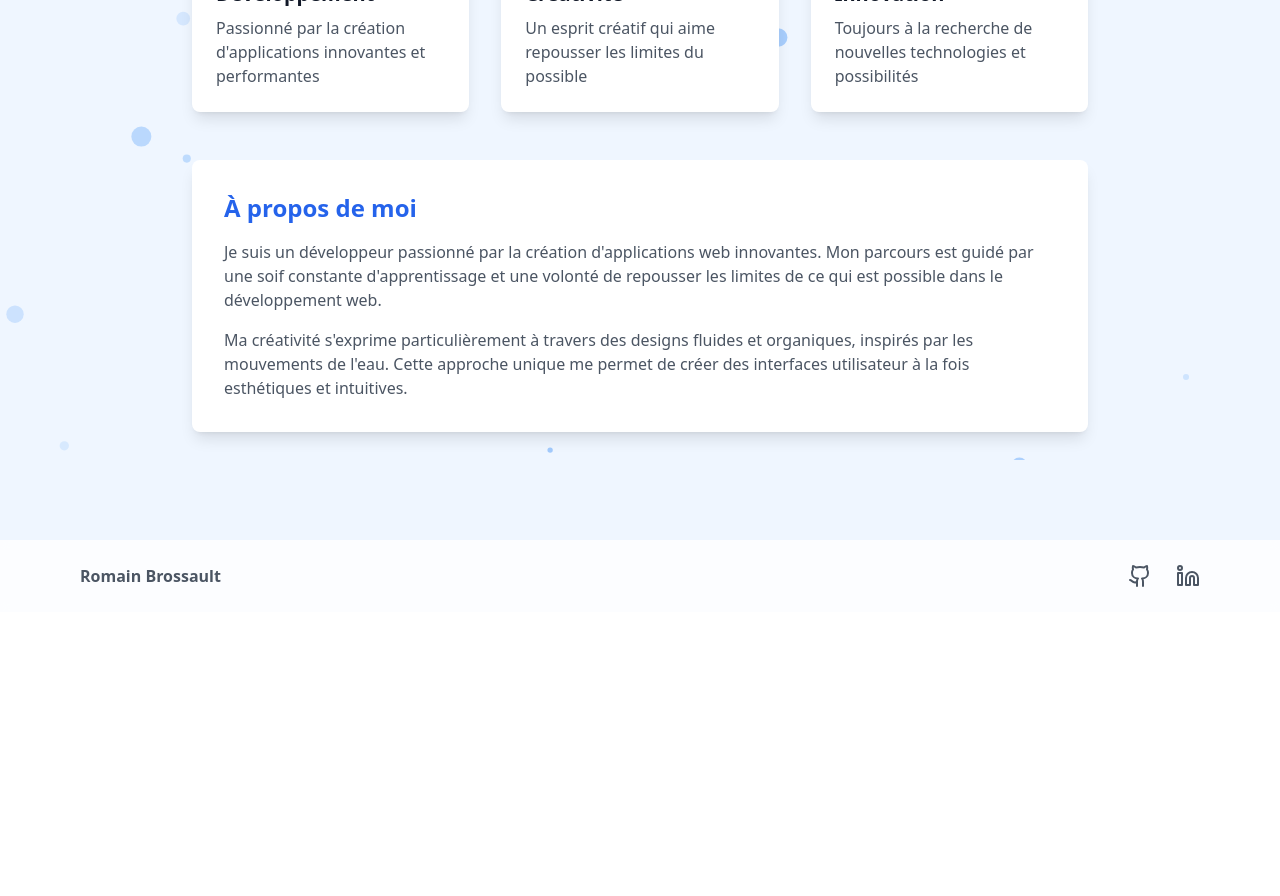
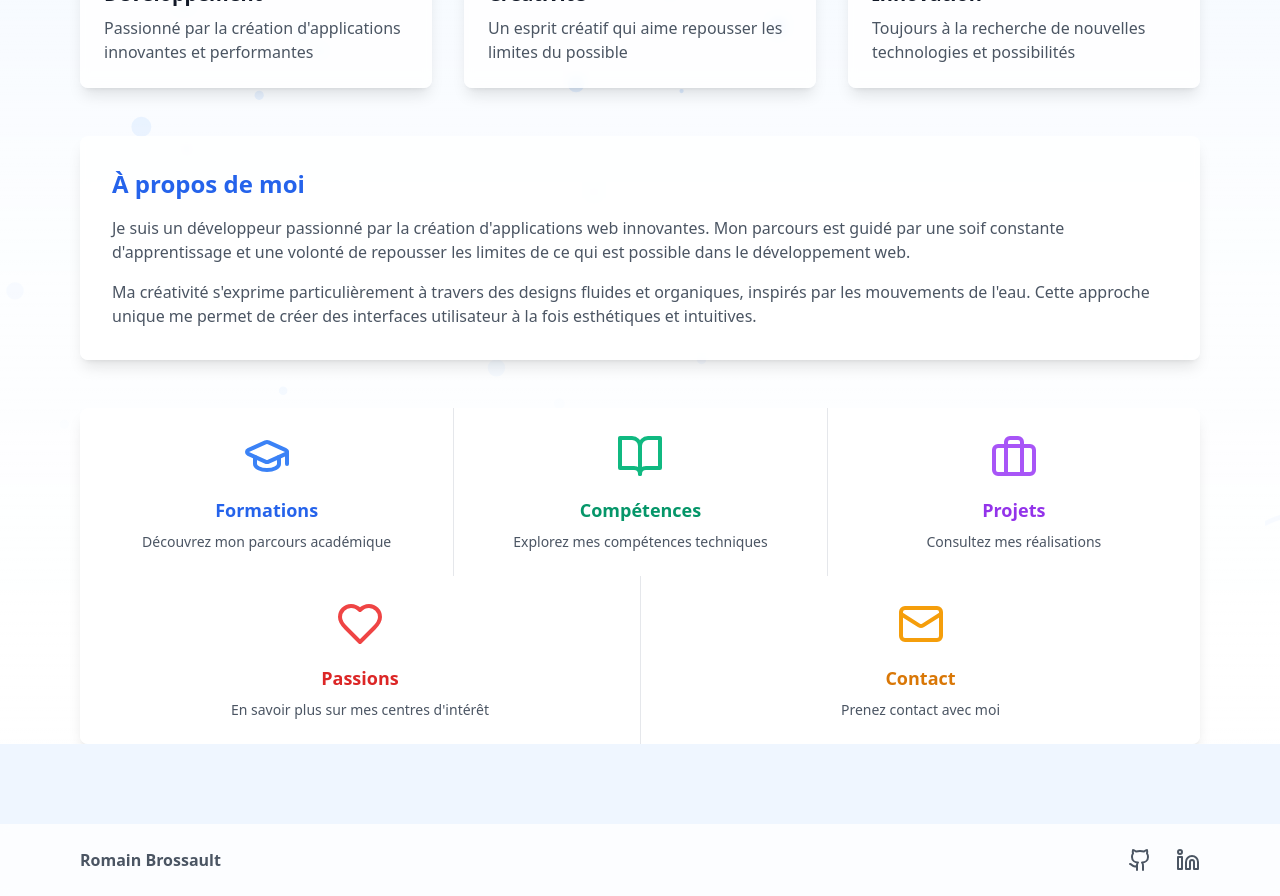
Before and after one commit to romainbrossault/portfolio, a React (Vite) app: page / in a window 1280 px wide. Shown: the part 340-1236 px from the top of the page. Before the commit the page ends 952 px from the top, so only its background shows below. Built offline with nearby package versions, Linux system fonts and the light colour scheme.

Commit message:
better animations

```diff
--- a/src/pages/Home.tsx
+++ b/src/pages/Home.tsx
@@ -1,15 +1,91 @@
-import React from 'react';
+import React, { useEffect, useRef } from 'react';
 import { motion } from 'framer-motion';
-import { Code, Palette, Rocket } from 'lucide-react';
+import { Code, Palette, Rocket, GraduationCap, Briefcase, Heart, Mail, BookOpen } from 'lucide-react';
+import { Link } from 'react-router-dom';
+import { useTheme } from '../context/ThemeContext';
 
 export default function Home() {
+  const { theme } = useTheme();
+  const parallaxRef = useRef<HTMLDivElement>(null);
+
+  useEffect(() => {
+    const handleScroll = () => {
+      if (parallaxRef.current) {
+        const scrolled = window.scrollY;
+        const speed = 0.5;
+        parallaxRef.current.style.transform = `translate3d(0, ${scrolled * speed}px, 0)`;
+      }
+    };
+
+    window.addEventListener('scroll', handleScroll);
+    return () => window.removeEventListener('scroll', handleScroll);
+  }, []);
+
   return (
     <motion.div
       initial={{ opacity: 0, y: 20 }}
       animate={{ opacity: 1, y: 0 }}
-      className="min-h-screen pt-20 px-4"
+      className="min-h-screen relative overflow-hidden"
     >
-      <div className="max-w-4xl mx-auto">
+      {/* Parallax Background */}
+      <div className="fixed inset-0 z-0">
+        <div ref={parallaxRef} className="absolute inset-0 min-h-[150vh]">
+          {/* Bulles animées */}
+          {[...Array(20)].map((_, i) => (
+            <motion.div
+              key={i}
+              className="bubble-svg"
+              style={{
+                top: `${Math.random() * 150}vh`,
+                left: `${Math.random() * 100}vw`,
+              }}
+              animate={{
+                y: [0, -100, 0],
+                x: [0, Math.random() * 50 - 25, 0],
+                scale: [1, 1.2, 1]
+              }}
+              transition={{
+                duration: Math.random() * 10 + 15,
+                repeat: Infinity,
+                ease: "easeInOut"
+              }}
+            />
+          ))}
+
+          {/* Poissons SVG */}
+          {[...Array(8)].map((_, i) => (
+            <motion.svg
+              key={`fish-${i}`}
+              viewBox="0 0 100 40"
+              className="fish-svg"
+              style={{
+                top: `${Math.random() * 150}vh`,
+              }}
+              initial={{ x: -100 }}
+              animate={{
+                x: [window.innerWidth + 100, -100],
+                y: [0, Math.random() * 100 - 50, 0]
+              }}
+              transition={{
+                duration: Math.random() * 20 + 30,
+                repeat: Infinity,
+                ease: "linear",
+                delay: Math.random() * 10
+              }}
+            >
+              <path
+                d="M 10,20 C 30,10 40,10 50,20 C 60,30 70,30 90,20 L 90,25 C 70,35 60,35 50,25 C 40,15 30,15 10,25 Z"
+                className={theme === 'light' ? 'fill-blue-400' : 'fill-blue-600'}
+                opacity="0.6"
+              />
+            </motion.svg>
+          ))}
+        </div>
+      </div>
+
+      {/* Content */}
+      <div className="relative z-10 bg-gradient-to-b from-transparent via-white/80 to-white dark:via-gray-900/80 dark:to-gray-900">
+        <div className="max-w-6xl mx-auto px-4 pt-20">
           <motion.div
             initial={{ scale: 0.9 }}
             animate={{ scale: 1 }}
@@ -30,21 +106,21 @@ export default function Home() {
             transition={{ delay: 0.2 }}
           >
             <div className="grid md:grid-cols-3 gap-8 mb-12">
-            <div className="bg-white dark:bg-blue-900/50 p-6 rounded-lg shadow-lg">
+              <div className="bg-white/80 dark:bg-blue-900/50 backdrop-blur-sm p-6 rounded-lg shadow-lg">
                 <Code className="w-12 h-12 text-blue-500 mb-4" />
                 <h3 className="text-xl font-semibold mb-2">Développement</h3>
                 <p className="text-gray-600 dark:text-gray-300">
                   Passionné par la création d'applications innovantes et performantes
                 </p>
               </div>
-            <div className="bg-white dark:bg-blue-900/50 p-6 rounded-lg shadow-lg">
+              <div className="bg-white/80 dark:bg-blue-900/50 backdrop-blur-sm p-6 rounded-lg shadow-lg">
                 <Palette className="w-12 h-12 text-blue-500 mb-4" />
                 <h3 className="text-xl font-semibold mb-2">Créativité</h3>
                 <p className="text-gray-600 dark:text-gray-300">
                   Un esprit créatif qui aime repousser les limites du possible
                 </p>
               </div>
-            <div className="bg-white dark:bg-blue-900/50 p-6 rounded-lg shadow-lg">
+              <div className="bg-white/80 dark:bg-blue-900/50 backdrop-blur-sm p-6 rounded-lg shadow-lg">
                 <Rocket className="w-12 h-12 text-blue-500 mb-4" />
                 <h3 className="text-xl font-semibold mb-2">Innovation</h3>
                 <p className="text-gray-600 dark:text-gray-300">
@@ -53,7 +129,7 @@ export default function Home() {
               </div>
             </div>
 
-          <div className="bg-white dark:bg-blue-900/50 p-8 rounded-lg shadow-lg">
+            <div className="bg-white/80 dark:bg-blue-900/50 backdrop-blur-sm p-8 rounded-lg shadow-lg mb-12">
               <h2 className="text-2xl font-bold mb-4 text-blue-600 dark:text-blue-300">
                 À propos de moi
               </h2>
@@ -68,7 +144,77 @@ export default function Home() {
                 permet de créer des interfaces utilisateur à la fois esthétiques et intuitives.
               </p>
             </div>
+
+            <div className="bg-white/80 dark:bg-blue-900/50 backdrop-blur-sm rounded-lg shadow-lg overflow-hidden">
+              <div className="grid grid-cols-1 md:grid-cols-3 divide-y md:divide-y-0 md:divide-x divide-gray-200 dark:divide-gray-700">
+                {/* Premier étage */}
+                <Link to="/formations" className="group p-6 hover:bg-blue-50 dark:hover:bg-blue-900/70 transition-colors">
+                  <motion.div
+                    initial={{ opacity: 0, y: 20 }}
+                    animate={{ opacity: 1, y: 0 }}
+                    className="text-center"
+                  >
+                    <GraduationCap className="w-12 h-12 mx-auto text-blue-500 mb-4" />
+                    <h3 className="text-lg font-semibold text-blue-600 dark:text-blue-300 mb-2">Formations</h3>
+                    <p className="text-sm text-gray-600 dark:text-gray-300">Découvrez mon parcours académique</p>
                   </motion.div>
+                </Link>
+                <Link to="/competences" className="group p-6 hover:bg-emerald-50 dark:hover:bg-emerald-900/70 transition-colors">
+                  <motion.div
+                    initial={{ opacity: 0, y: 20 }}
+                    animate={{ opacity: 1, y: 0 }}
+                    transition={{ delay: 0.1 }}
+                    className="text-center"
+                  >
+                    <BookOpen className="w-12 h-12 mx-auto text-emerald-500 mb-4" />
+                    <h3 className="text-lg font-semibold text-emerald-600 dark:text-emerald-300 mb-2">Compétences</h3>
+                    <p className="text-sm text-gray-600 dark:text-gray-300">Explorez mes compétences techniques</p>
+                  </motion.div>
+                </Link>
+                <Link to="/projets" className="group p-6 hover:bg-purple-50 dark:hover:bg-purple-900/70 transition-colors">
+                  <motion.div
+                    initial={{ opacity: 0, y: 20 }}
+                    animate={{ opacity: 1, y: 0 }}
+                    transition={{ delay: 0.2 }}
+                    className="text-center"
+                  >
+                    <Briefcase className="w-12 h-12 mx-auto text-purple-500 mb-4" />
+                    <h3 className="text-lg font-semibold text-purple-600 dark:text-purple-300 mb-2">Projets</h3>
+                    <p className="text-sm text-gray-600 dark:text-gray-300">Consultez mes réalisations</p>
+                  </motion.div>
+                </Link>
+              </div>
+
+              {/* Deuxième étage */}
+              <div className="grid grid-cols-1 md:grid-cols-2 divide-y md:divide-y-0 md:divide-x divide-gray-200 dark:divide-gray-700">
+                <Link to="/passions" className="group p-6 hover:bg-red-50 dark:hover:bg-red-900/70 transition-colors">
+                  <motion.div
+                    initial={{ opacity: 0, y: 20 }}
+                    animate={{ opacity: 1, y: 0 }}
+                    transition={{ delay: 0.3 }}
+                    className="text-center"
+                  >
+                    <Heart className="w-12 h-12 mx-auto text-red-500 mb-4" />
+                    <h3 className="text-lg font-semibold text-red-600 dark:text-red-300 mb-2">Passions</h3>
+                    <p className="text-sm text-gray-600 dark:text-gray-300">En savoir plus sur mes centres d'intérêt</p>
+                  </motion.div>
+                </Link>
+                <Link to="/contact" className="group p-6 hover:bg-amber-50 dark:hover:bg-amber-900/70 transition-colors">
+                  <motion.div
+                    initial={{ opacity: 0, y: 20 }}
+                    animate={{ opacity: 1, y: 0 }}
+                    transition={{ delay: 0.4 }}
+                    className="text-center"
+                  >
+                    <Mail className="w-12 h-12 mx-auto text-amber-500 mb-4" />
+                    <h3 className="text-lg font-semibold text-amber-600 dark:text-amber-300 mb-2">Contact</h3>
+                    <p className="text-sm text-gray-600 dark:text-gray-300">Prenez contact avec moi</p>
+                  </motion.div>
+                </Link>
+              </div>
+            </div>
+          </motion.div>
+        </div>
       </div>
     </motion.div>
   );
--- a/src/styles/bubbleEffect.css
+++ b/src/styles/bubbleEffect.css
@@ -6,3 +6,37 @@
   @apply absolute rounded-full;
   background: rgba(96, 165, 250, 0.3);
 }
+.bubble-svg {
+  @apply absolute;
+  width: 20px;
+  height: 20px;
+  will-change: transform;
+}
+
+.fish-svg {
+  @apply absolute;
+  width: 100px;
+  height: 40px;
+  will-change: transform;
+}
+
+.seaweed-svg {
+  @apply absolute;
+  width: 50px;
+  height: 150px;
+  will-change: transform;
+}
+
+.jellyfish-svg {
+  @apply absolute;
+  width: 60px;
+  height: 80px;
+  will-change: transform;
+}
+
+.dark .underwater-gradient {
+  background: linear-gradient(to bottom,
+    rgba(30, 58, 138, 0.3),
+    rgba(30, 58, 138, 0.1)
+  );
+}
```
Lines whose indentation alone changed are shown as unchanged.
